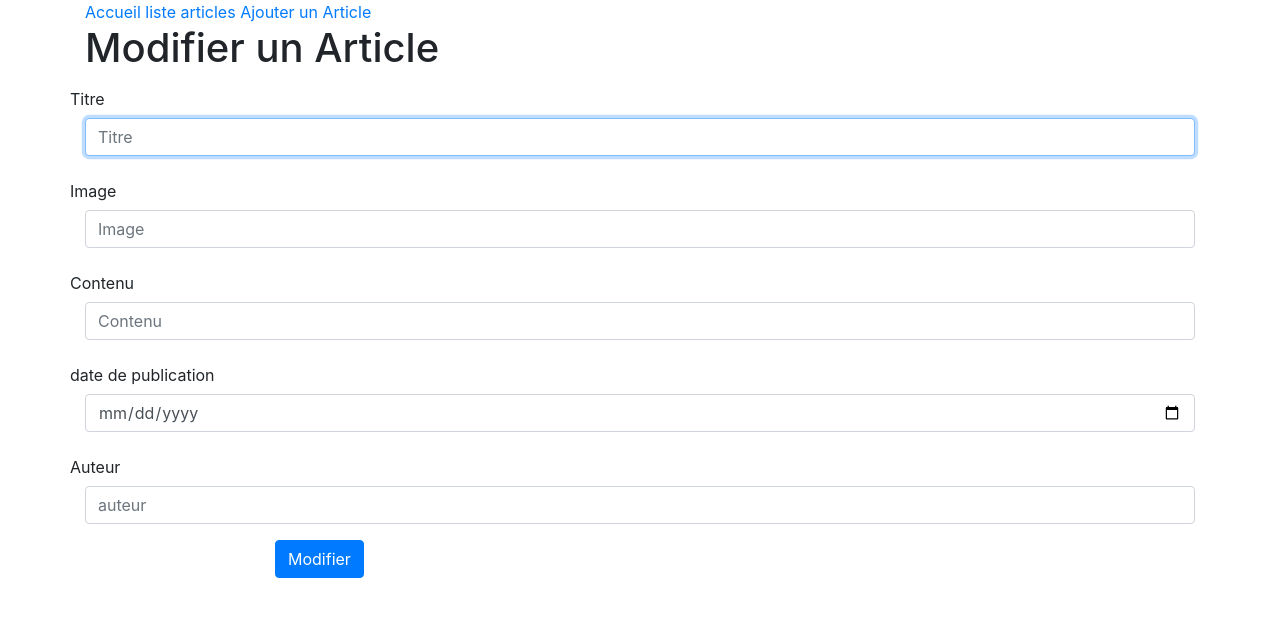
After one commit to lulueyz/tp-projet, a PHP site: page /views/parties/modifier.php in a window 1280 px wide. The commit adds this page. Shown: the top 617 px of the page. Run offline with PHP 8.4, Linux system fonts and the light colour scheme; the template is opened without the code that fills it, so the values that code supplies are empty.

Commit message:
new modif et supp

```diff
--- a/controllers/ajouter-article-handler-controlleur.php
+++ b/controllers/ajouter-article-handler-controlleur.php
@@ -9,7 +9,7 @@ if(
     && date_create_from_format('Y-m-d',$_POST['date_de_publication'])
 
     && filter_var($_POST['image'], FILTER_VALIDATE_URL) !== false
-){
+) {
 
   include __DIR__ . '/../models/article.php';
   $article = new Article;
--- /dev/null
+++ b/views/parties/modifier.php
@@ -0,0 +1,54 @@
+<?php include __DIR__ . '/../parties/header.php'; ?>
+
+<h1>Modifier un Article</h1>
+
+
+<form method="post">
+
+    <div class="form-group row">
+        <label for="titre" class="col-sm-1-12 col-form-label">Titre</label>
+        <div class="col-sm-12">
+            <input type="text" class="form-control" name="titre" id="titre" placeholder="Titre" value="<?= $article->titre ?>" required autofocus>
+        </div>
+    </div>
+
+    <div class="form-group row">
+        <label for="image" class="col-sm-1-12 col-form-label">Image</label>
+        <div class="col-sm-12">
+            <input type="url" class="form-control" name="image" id="image" placeholder="Image" value="<?= $article->image ?>" required autofocus>
+        </div>
+    </div>
+
+    <div class="form-group row">
+        <label for="contenu" class="col-sm-1-12 col-form-label">Contenu</label>
+        <div class="col-sm-12">
+            <input type="text" class="form-control" name="contenu" id="contenu" placeholder="Contenu" value="<?= $article->contenu ?>" required autofocus>
+        </div>
+    </div>
+
+    <div class="form-group row">
+        <label for="date_de_publication" class="col-sm-1-12 col-form-label">date de publication</label>
+        <div class="col-sm-12">
+            <input type="date" class="form-control" name="date_de_publication" id="date_de_publication" placeholder="date_de_publication" value="<?= $article->date_de_publication ?>" required autofocus>
+        </div>
+    </div>
+
+    <div class="form-group row">
+        <label for="auteur" class="col-sm-1-12 col-form-label">Auteur</label>
+        <div class="col-sm-12">
+            <input type="text" class="form-control" name="auteur" id="auteur" placeholder="auteur" value="<?= $article->auteur ?>" required autofocus>
+        </div>
+    </div>
+
+
+    <div class="form-group row">
+        <div class="offset-sm-2 col-sm-10">
+            <button type="submit" class="btn btn-primary">Modifier</button>
+        </div>
+    </div>
+</form>
+
+
+
+
+<?php include __DIR__ . '/../parties/footer.php';
--- a/views/parties/nav.php
+++ b/views/parties/nav.php
@@ -3,8 +3,4 @@
     <a class="accueil-link" href="index.php?route=articles">liste articles</a>
     <a class="accueil-link" href="index.php?route=ajouter-article">Ajouter un Article</a>
 
-
-
-
-
 </nav>
```
Also changed, not shown: controllers/modifier-article-controlleur.php (added, +37 -0 lines), controllers/supprimer-article-controlleur.php (added, +13 -0 lines), index.php (+9 -0 lines), views/produit-article/liste.php (+5 -17 lines).
